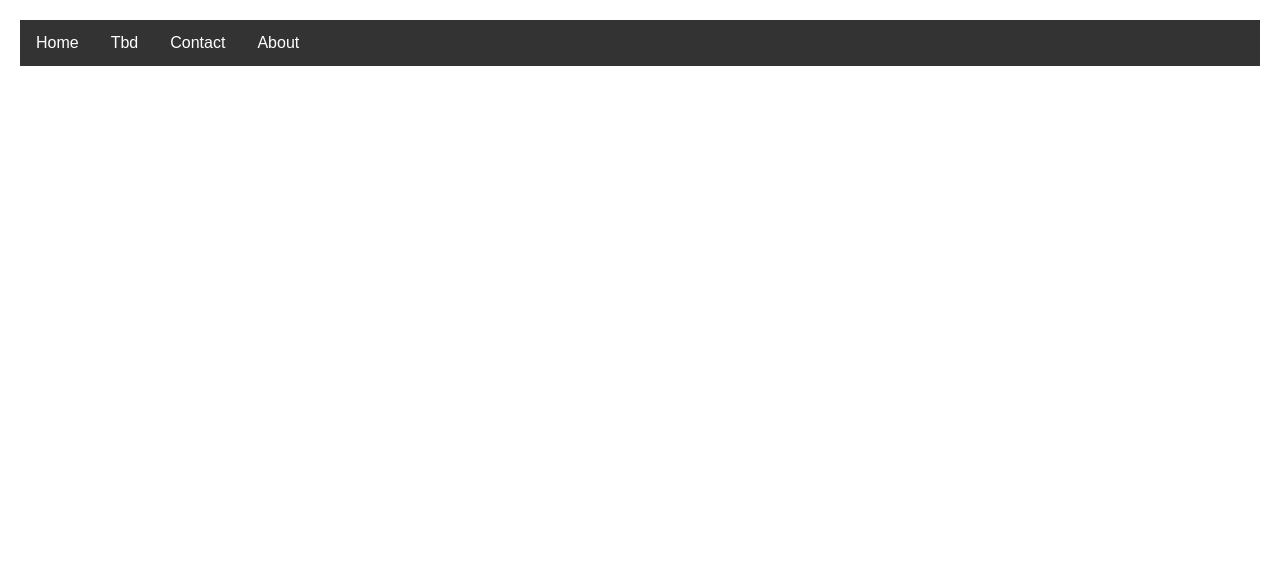
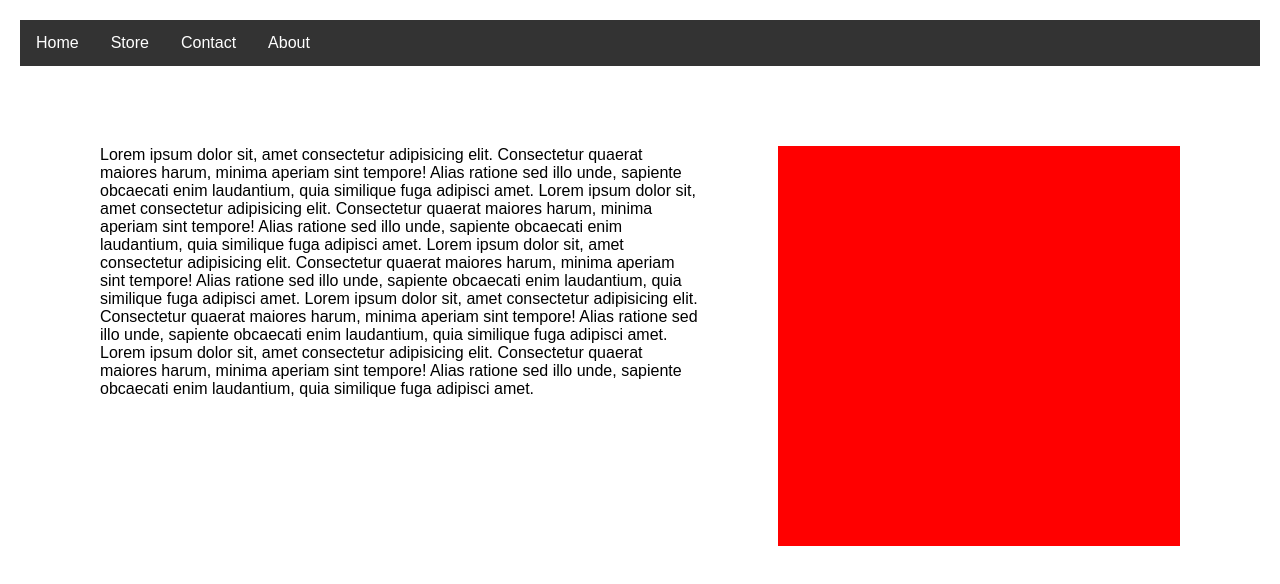
Before and after one commit to noMBavailable/TypeScriptStage, a website: page about.html in a window 1280 px wide. Drawn offline with Linux system fonts and the light colour scheme.

Commit message:
making basic pages

```diff
--- a/about.html
+++ b/about.html
@@ -9,10 +9,41 @@
 <body>
     <ul>
         <li><a href="home.html">Home</a></li>
-        <li><a href="store.html">Tbd</a></li>
+        <li><a href="store.html">Store</a></li>
         <li><a href="index.html">Contact</a></li>
         <li><a href="about.html">About</a></li>
-      </ul>
+    </ul>
+
+    <div class="container_about">
+        <div class="container_about_position">
+            <div class="txt_about">
+                Lorem ipsum dolor sit, amet consectetur adipisicing elit.
+                Consectetur quaerat maiores harum, minima aperiam sint tempore! Alias ratione sed illo unde,
+                sapiente obcaecati enim laudantium, quia similique fuga adipisci amet.
+                Lorem ipsum dolor sit, amet consectetur adipisicing elit.
+                Consectetur quaerat maiores harum, minima aperiam sint tempore! Alias ratione sed illo unde,
+                sapiente obcaecati enim laudantium, quia similique fuga adipisci amet.
+                Lorem ipsum dolor sit, amet consectetur adipisicing elit.
+                Consectetur quaerat maiores harum, minima aperiam sint tempore! Alias ratione sed illo unde,
+                sapiente obcaecati enim laudantium, quia similique fuga adipisci amet.
+                Lorem ipsum dolor sit, amet consectetur adipisicing elit.
+                Consectetur quaerat maiores harum, minima aperiam sint tempore! Alias ratione sed illo unde,
+                sapiente obcaecati enim laudantium, quia similique fuga adipisci amet.
+                Lorem ipsum dolor sit, amet consectetur adipisicing elit.
+                Consectetur quaerat maiores harum, minima aperiam sint tempore! Alias ratione sed illo unde,
+                sapiente obcaecati enim laudantium, quia similique fuga adipisci amet.
+            </div>
+            <div class="img_about"></div>
+
+        </div>
+
+    </div>
+
+
+
+
+
+
 
       <script src="./dist/index.js"></script>
 </body>
--- a/style.css
+++ b/style.css
@@ -2,6 +2,9 @@ body {
     font-family: Arial, sans-serif;
     margin: 20px;
    }
+
+/*#### ==> NavBar ####*/
+
 ul {
     list-style-type: none;
     margin: 0;
@@ -24,8 +27,13 @@ li a:hover {
     background-color: #111;
     }
 li a:active {
-    background-color: aqua;
+    background-color: #333;
 }
+
+/*#### NavBar <== ####*/
+
+/*#### ==> Contact Page ####*/
+
 form {
     max-width: 400px;
     margin: auto;
@@ -56,3 +64,43 @@ button:hover {
 textarea {
     resize: none; /* Disables the resize handle */
    }
+
+/*#### Contact Page <==  ####*/
+
+/*#### ==>  About Page ####*/
+.container_about {
+
+    height: 25rem;
+    width: auto;
+    margin: 5rem 5rem;
+
+}
+
+.container_about_position{
+    display: grid;
+    grid-auto-flow: column;
+
+    grid-template-columns: 1.5fr 1fr;
+    column-gap: 7%;
+    width: 100%;
+    height: 100%;
+
+
+
+}
+
+
+.img_about {
+    min-width: 5rem;
+    width: auto;
+    height: 100%;
+    background-color: red;
+    max-height: 100%;
+
+}
+.txt_about {
+    min-width: 20px;
+    max-width: 100%;
+    min-height: 20px;
+
+}
```
Also changed, not shown: home.html (+1 -1 lines), index.html (+1 -1 lines), store.html (+2 -2 lines).
